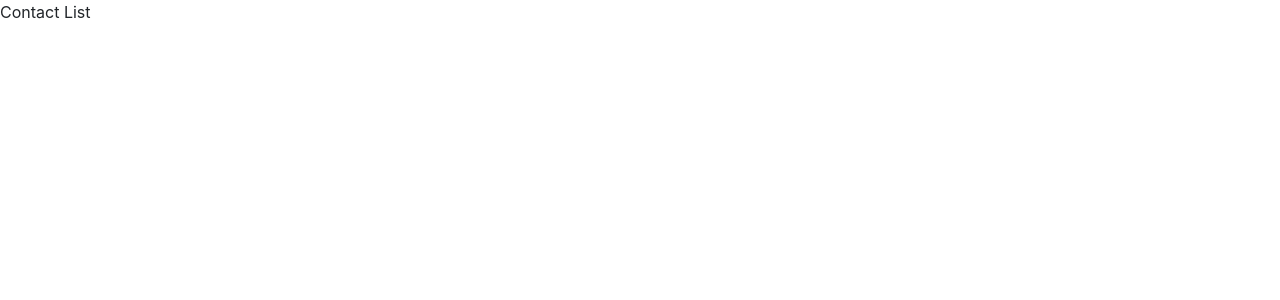
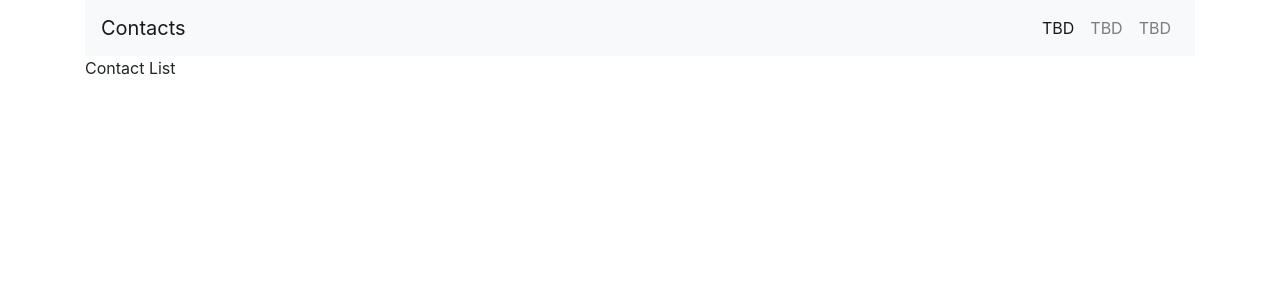
Before and after one commit to scrumpygeo/contacts-with-auth, a React (Create React App) app: page / in a window 1280 px wide. Shown: the top 300 px of the page. Built offline with nearby package versions, Linux system fonts and the light colour scheme.

Commit message:
setup redux and redux-form

```diff
--- a/src/components/App.js
+++ b/src/components/App.js
@@ -1,16 +1,18 @@
 import React from 'react';
-import { BrowserRouter, Route, Link } from 'react-router-dom';
+import { BrowserRouter, Route } from 'react-router-dom';
 import ContactCreate from '../components/contacts/ContactCreate';
 import ContactList from '../components/contacts/ContactList';
 import ContactShow from '../components/contacts/ContactShow';
 import ContactEdit from '../components/contacts/ContactEdit';
 import ContactDelete from '../components/contacts/ContactDelete';
+import AppNavbar from '../components/Layout/AppNavbar';
 
 const App = () => {
   return (
-    <div>
+    <div className='container'>
       <BrowserRouter>
         <div>
+          <AppNavbar />
           <Route path='/' exact component={ContactList} />
           <Route path='/contacts/new' exact component={ContactCreate} />
           <Route path='/contacts/edit' exact component={ContactEdit} />
--- /dev/null
+++ b/src/components/Layout/AppNavbar.js
@@ -0,0 +1,31 @@
+import React from 'react';
+import { Link } from 'react-router-dom';
+
+const AppNavbar = () => {
+  return (
+    <nav className='navbar navbar-expand-lg navbar-light bg-light'>
+      <Link to='/' className='navbar-brand'>
+        Contacts
+      </Link>
+
+      <div
+        className='collapse navbar-collapse ml-auto justify-content-end '
+        id='navbarNavAltMarkup'
+      >
+        <div className='navbar-nav '>
+          <Link to='/' className='nav-item nav-link active' href='#'>
+            TBD <span className='sr-only'>(current)</span>
+          </Link>
+          <Link to='/' className='nav-item nav-link' href='#'>
+            TBD
+          </Link>
+          <Link to='/' className='nav-item nav-link' href='#'>
+            TBD
+          </Link>
+        </div>
+      </div>
+    </nav>
+  );
+};
+
+export default AppNavbar;
--- a/src/index.js
+++ b/src/index.js
@@ -1,6 +1,25 @@
 import React from 'react';
 import ReactDOM from 'react-dom';
+import { Provider } from 'react-redux';
+import { createStore, applyMiddleware } from 'redux';
+import { composeWithDevTools } from 'redux-devtools-extension';
 
 import App from './components/App';
 
-ReactDOM.render(<App />, document.querySelector('#root'));
+import reducers from './reducers';
+import reduxThunk from 'redux-thunk';
+
+const initialState = {};
+
+const store = createStore(
+  reducers,
+  initialState,
+  composeWithDevTools(applyMiddleware(reduxThunk))
+);
+
+ReactDOM.render(
+  <Provider store={store}>
+    <App />
+  </Provider>,
+  document.querySelector('#root')
+);
--- /dev/null
+++ b/src/reducers/index.js
@@ -0,0 +1,5 @@
+import { combineReducers } from 'redux';
+
+export default combineReducers({
+  dummy: () => 12,
+});
```
Also changed, not shown: package.json (+7 -1 lines), src/actions/index.js (added), 1 other file (tests, documents, lock files or other folders).
